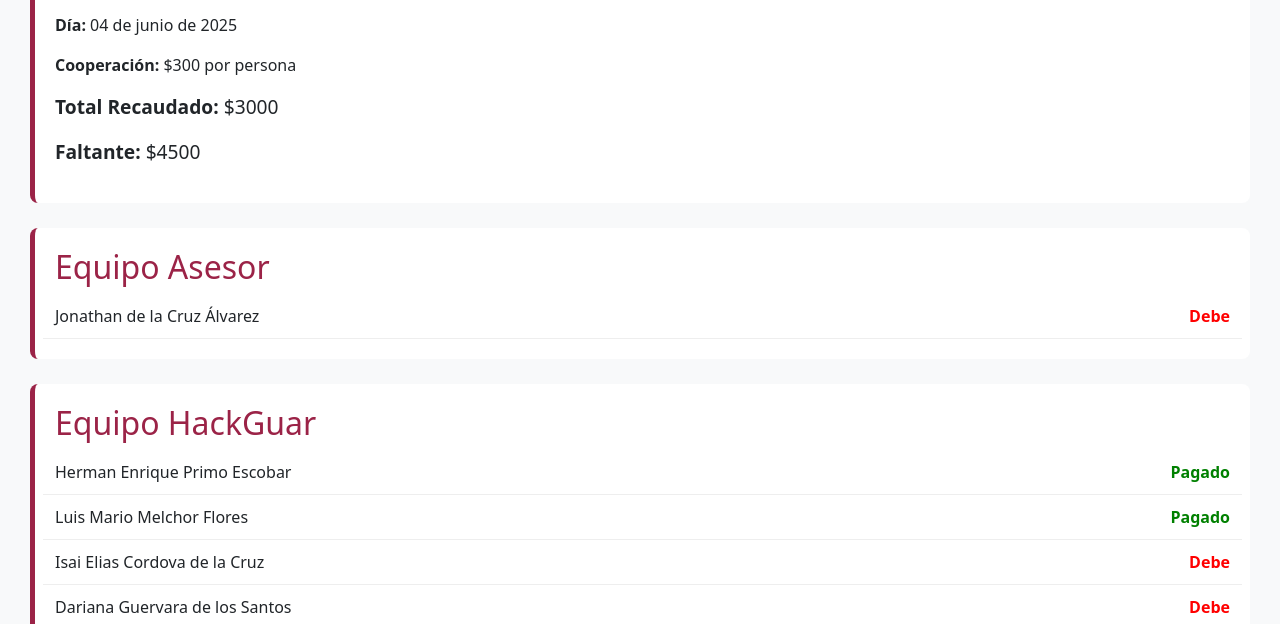
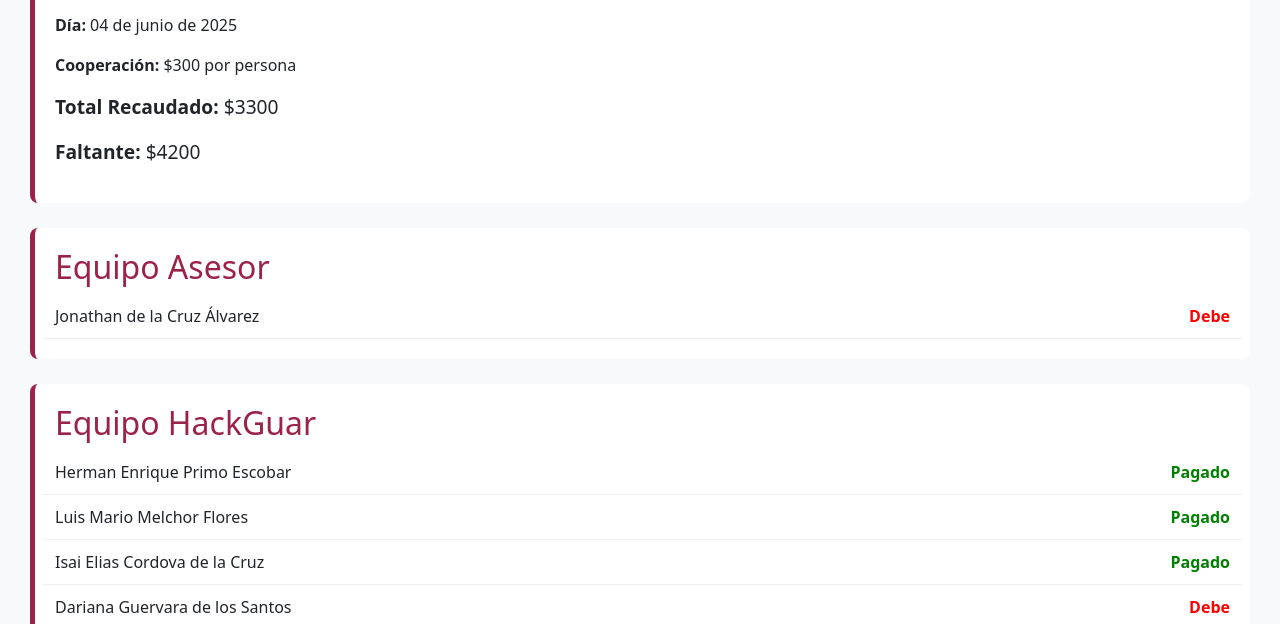
Before and after one commit to HermanPrimo/carnes, a plain HTML site: page index.html in a window 1280 px wide. Shown: the part 929-1553 px from the top of the page. Drawn offline with nearby package versions, Linux system fonts and the light colour scheme.

Commit message:
Update index.html pago isai

```diff
--- a/index.html
+++ b/index.html
@@ -76,7 +76,7 @@
       { grupo: "HackGuar" },
       { nombre: "Herman Enrique Primo Escobar", pagado: true },
       { nombre: "Luis Mario Melchor Flores", pagado: true },
-      { nombre: "Isai Elias Cordova de la Cruz", pagado: false },
+      { nombre: "Isai Elias Cordova de la Cruz", pagado: true },
       { nombre: "Dariana Guervara de los Santos", pagado: false },
       { nombre: "Amira Herrera Ojeda", pagado: true },
 
```
